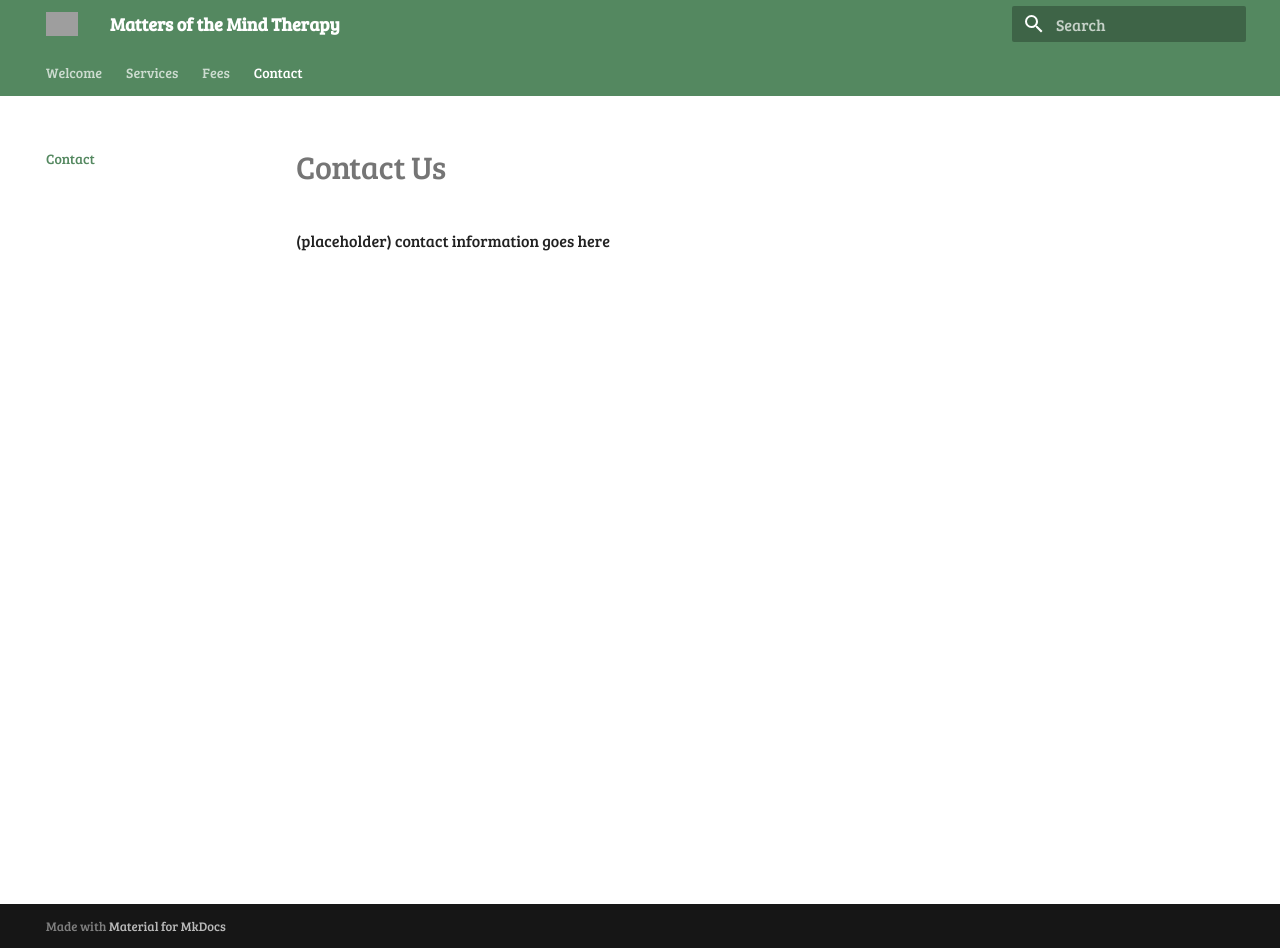
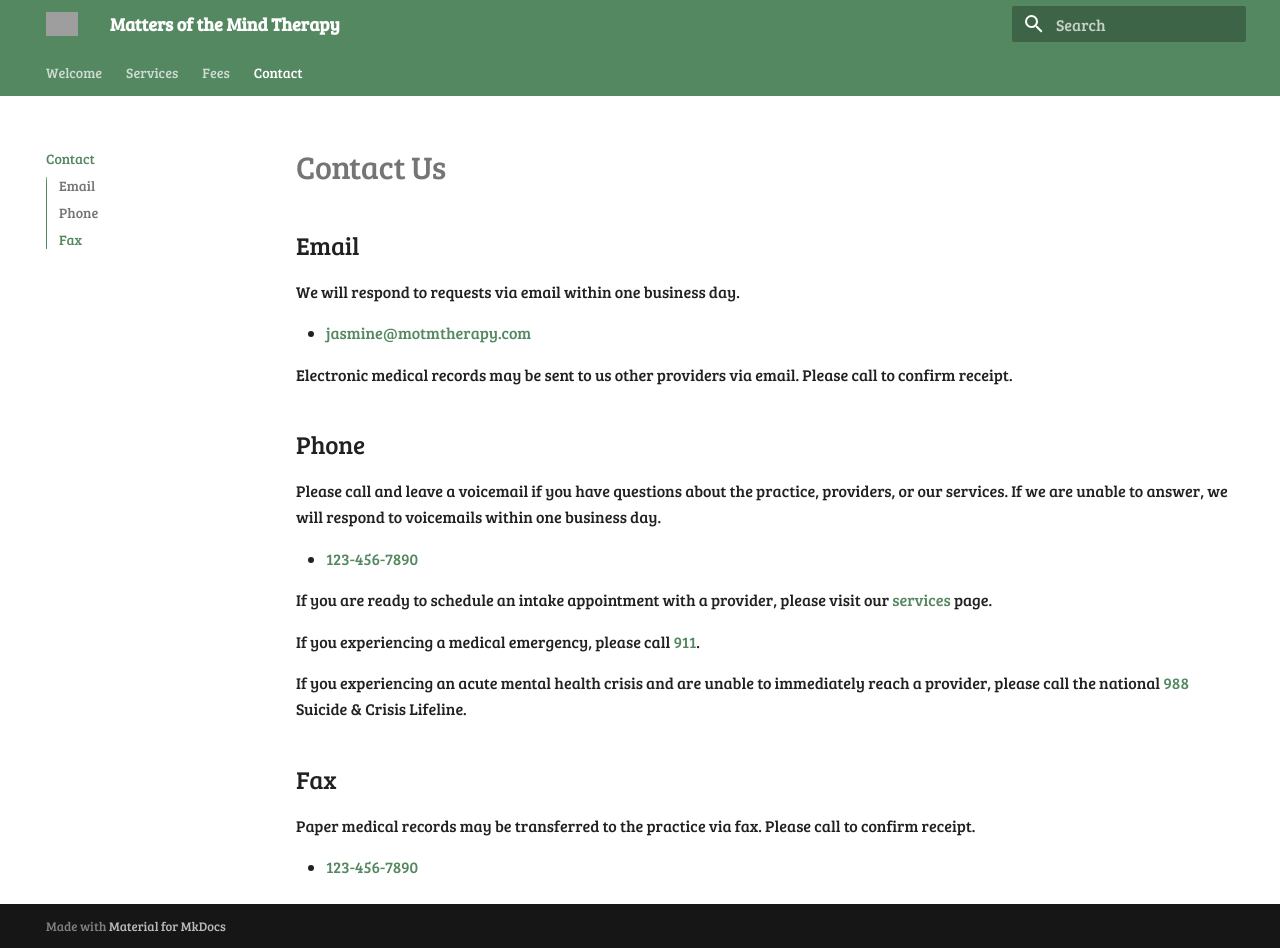
Before and after one commit to motm-therapy/website, an MkDocs documentation site: the page built from docs/contact.md, in a window 1280 px wide and 948 px high. Built offline with MkDocs 1.6.1 and Material for MkDocs 9.7.7, drawn with Linux system fonts in a browser that asks for light colours; grey boxes are pictures that could not be loaded.

Commit message:
Update contact.md

```diff
--- a/docs/contact.md
+++ b/docs/contact.md
@@ -1,3 +1,29 @@
 # Contact Us
 
-(placeholder) contact information goes here
+## Email
+
+We will respond to requests via email within one business day.
+
+- [jasmine@motmtherapy.com](mailto:jasmine@motmtherapy.com)
+
+Electronic medical records may be sent to us other providers via email. Please call to confirm receipt.
+
+## Phone
+
+Please call and leave a voicemail if you have questions about the practice, providers, or our services.
+If we are unable to answer, we will respond to voicemails within one business day.
+
+- [123-456-7890](tel:1234567890)
+
+If you are ready to schedule an intake appointment with a provider, please visit our [services](services.md) page.
+
+If you experiencing a medical emergency, please call [911](tel:911).
+
+If you experiencing an acute mental health crisis and are unable to immediately reach a provider,
+please call the national [988](tel:988) Suicide & Crisis Lifeline.
+
+## Fax
+
+Paper medical records may be transferred to the practice via fax. Please call to confirm receipt.
+
+- [123-456-7890](tel:1234567890)
```
